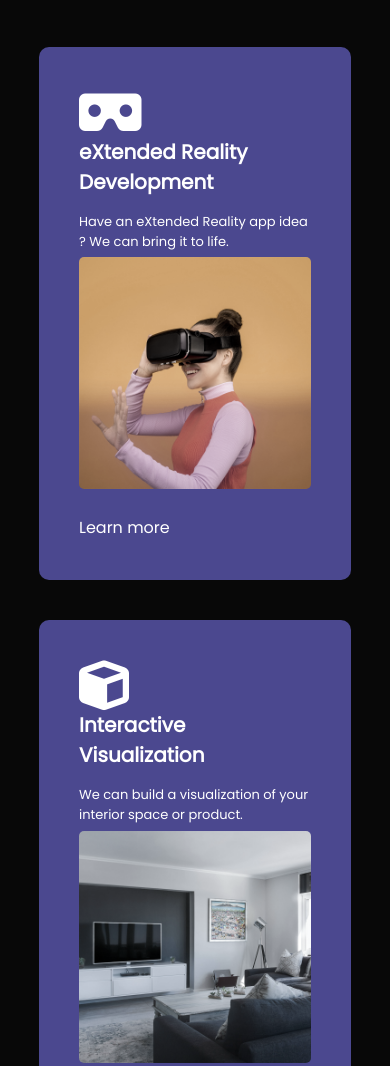
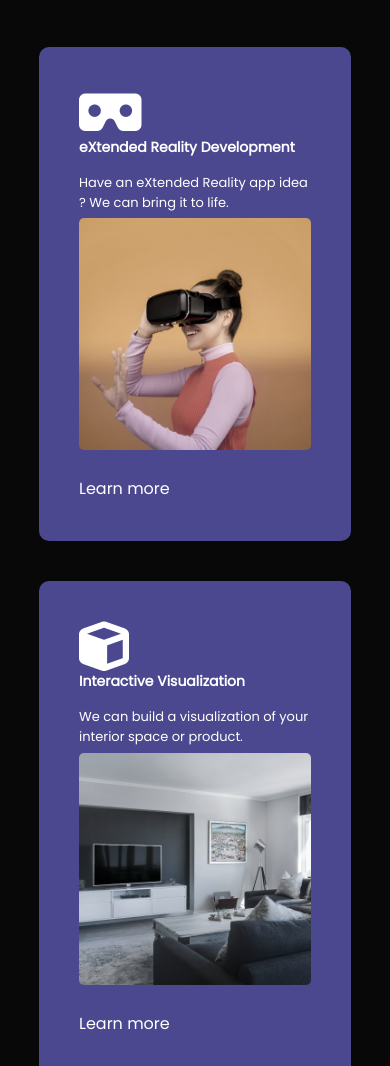
Before and after one commit to mawi614/VISUAL-CORTEX, a website: page index.html in a window 390 px wide. Shown: the part 1581-2647 px from the top of the page. Drawn offline with Linux system fonts and the light colour scheme.

Commit message:
Fixed text issue in services section in master.css

```diff
--- a/css/master.css
+++ b/css/master.css
@@ -187,7 +187,7 @@ nav ul li a:hover::after{
     margin-bottom: 30 px;
 }
 .services-list div h2 {
-    font-size: 30px;
+    font-size: 16px;
     font-weight: 500 px;
     margin-bottom: 15px;
 }
@@ -442,7 +442,7 @@ nav .fa-solid{
         font-size: 14px;
     }
     .services-list div h2 {
-        font-size: 20px;
+        font-size: 14px;
         font-weight: 500 px;
         margin-bottom: 15px;
     }
@@ -508,7 +508,7 @@ nav .fa-solid{
         font-size: 14px;
     }
     .services-list div h2 {
-        font-size: 20px;
+        font-size: 14px;
         font-weight: 500 px;
         margin-bottom: 15px;
     }
```
